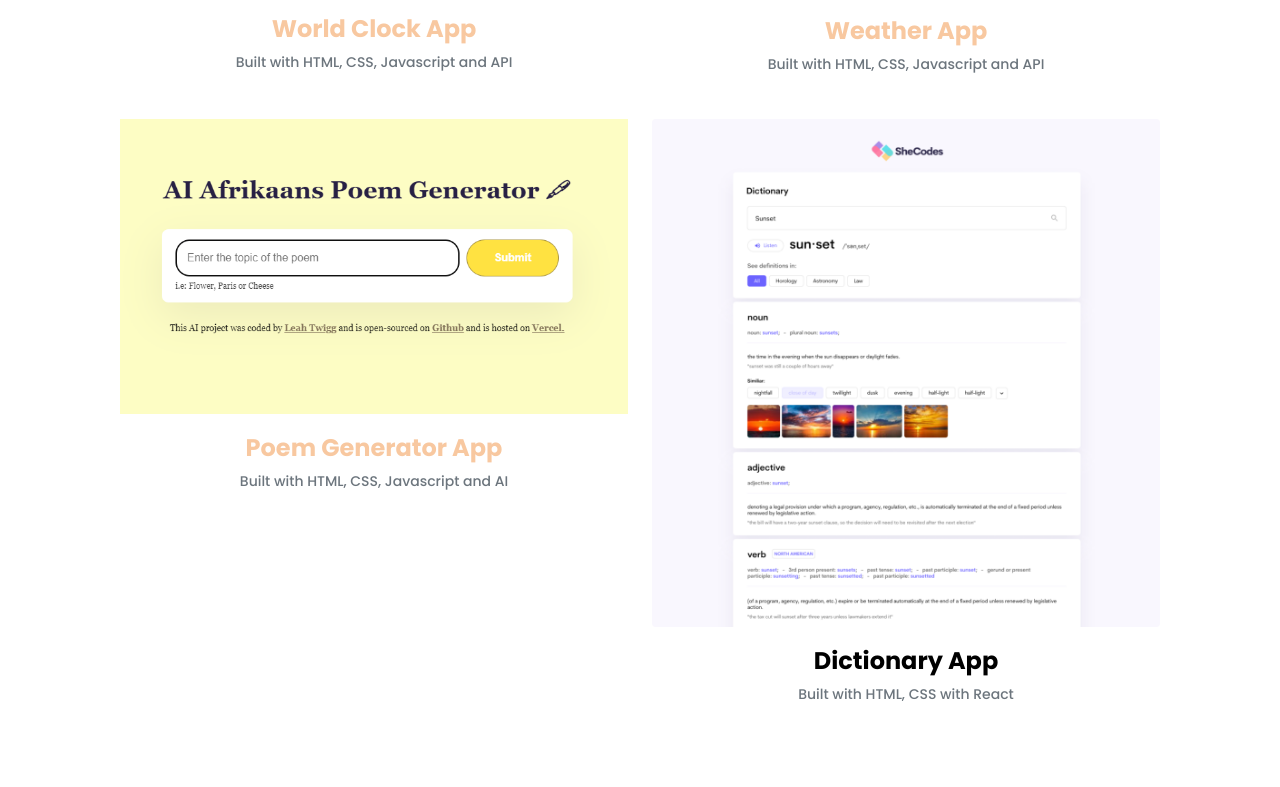
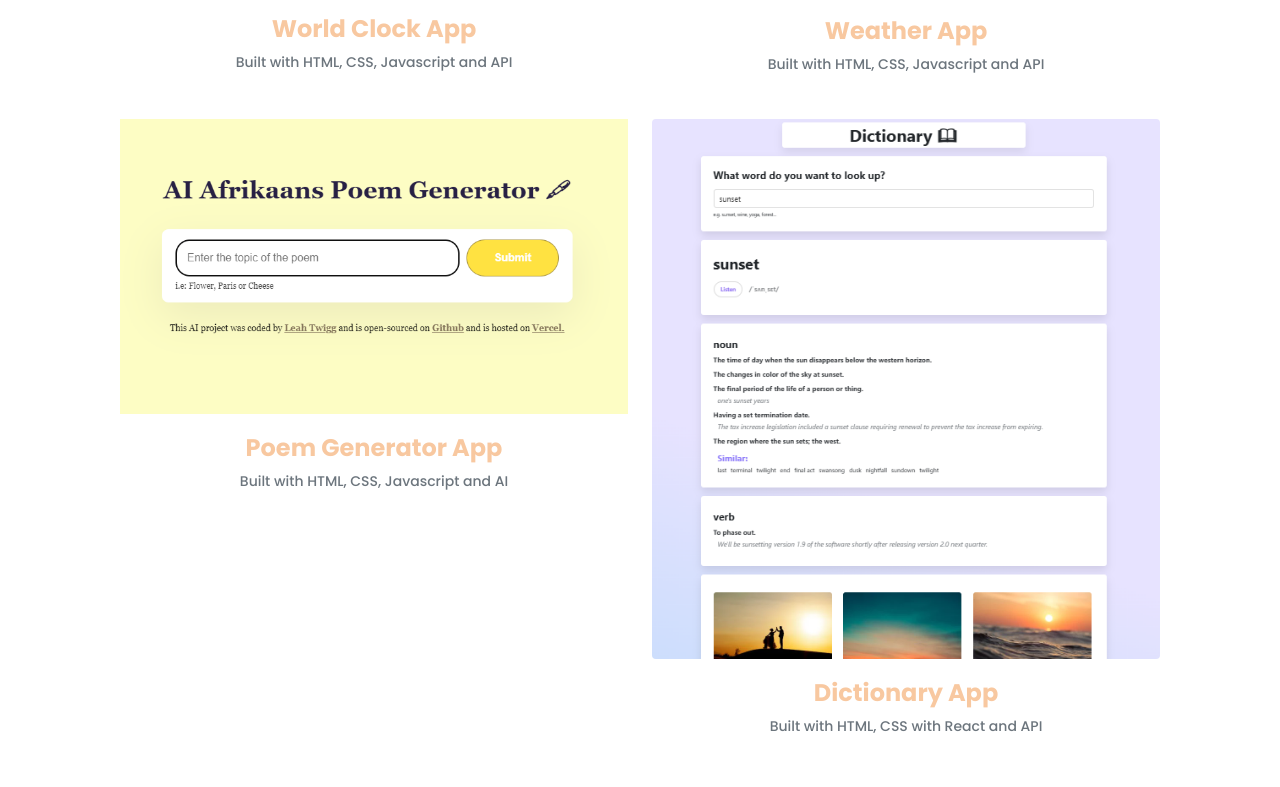
Before and after one commit to lea-bee/portfolio-project, a website built with Parcel: page work.html in a window 1280 px wide. Shown: the part 813-1600 px from the top of the page. Built offline with nearby package versions, Linux system fonts and the light colour scheme.

Commit message:
Updated work HTML with link

```diff
--- a/work.html
+++ b/work.html
@@ -120,13 +120,20 @@
           </div>
           <div class="col-md-6 mb-4">
             <img
-              src="images/dictionary.png"
+              src="images/dictionary_app.png"
               alt="Dictionary App Preview"
               class="img-fluid mb-3 rounded"
             />
-            <h3 class="text-center m-0">Dictionary App</h3>
+            <h3 class="text-center m-0 work-links">
+              <a
+                href="https://dictionary-nine-alpha.vercel.app/"
+                title="Go to Dictionary"
+                target="_blank"
+                >Dictionary App</a
+              >
+            </h3>
             <p class="text-center text-muted">
-              Built with HTML, CSS with React
+              Built with HTML, CSS with React and API
             </p>
           </div>
         </div>
```
Also changed, not shown: images/dictionary.png (deleted), images/dictionary_app.png (added).
